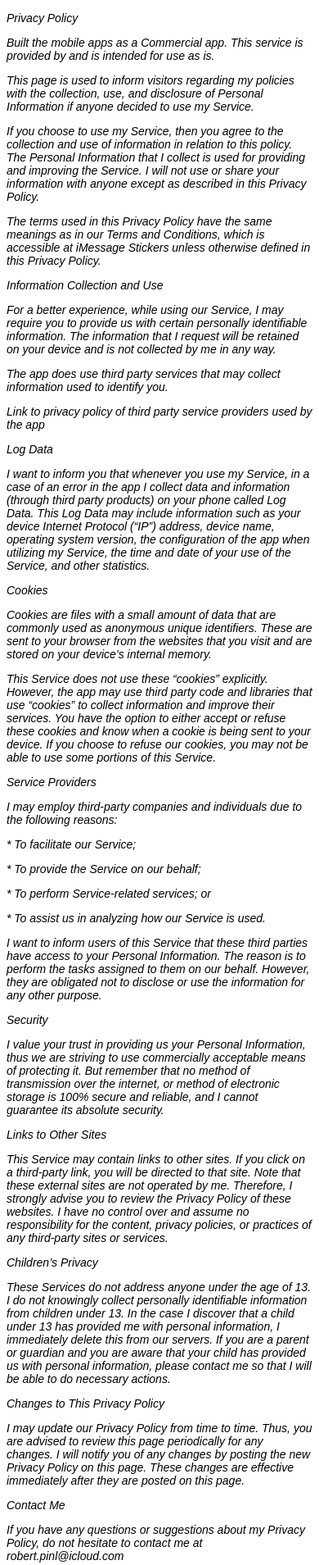
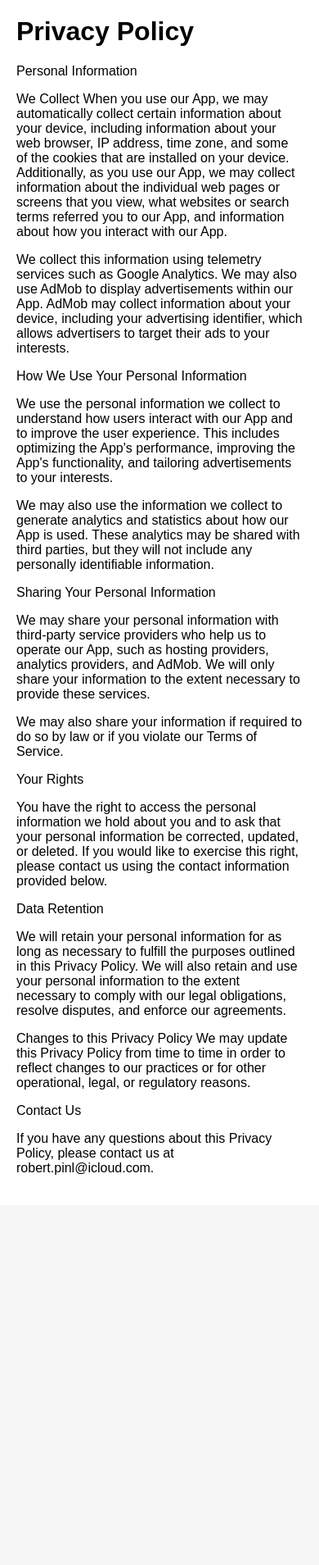
Before and after one commit to robertpinl/robertpinl.github.io, a plain HTML site: page privacy-policy.html in a window 390 px wide. Shown: the whole page at 82% size. After the commit the page ends 1470 px from the top, so only its background shows below. Drawn offline with Linux system fonts and the light colour scheme.

Commit message:
Update index and privacy policy

```diff
--- a/privacy-policy.html
+++ b/privacy-policy.html
@@ -1,53 +1,58 @@
-<!-- HTML Codes by Quackit.com -->
 <!DOCTYPE html>
-<title>Text Example</title>
+<html>
+  <head>
+    <meta charset="UTF-8">
+    <meta name="viewport" content="width=device-width, initial-scale=1.0">
+    <title>Swift Developer - Contact Information</title>
     <style>
-div.container {
-background-color: #ffffff;
+      body {
+        font-family: Arial, sans-serif;
+        margin: 0;
+        padding: 0;
+        background-color: #F6F6F6;
       }
-div.container p {
-font-family: Arial;
-font-size: 14px;
-font-style: italic;
-font-weight: normal;
+      .container {
+        max-width: 800px;
+        margin: 0 auto;
+        padding: 20px;
+        background-color: #FFFFFF;
+        box-shadow: 0 2px 4px rgba(0, 0, 0, 0.1);
+      }
+      h1, h2 {
+        margin-top: 0;
+      }
+      ul {
+        list-style: none;
+        padding-left: 0;
+      }
+      li {
+        margin-bottom: 10px;
+      }
+      a {
+        color: #0055FF;
         text-decoration: none;
-text-transform: none;
-color: #000000;
-background-color: #ffffff;
       }
     </style>
-
+  </head>
+  <body>
     <div class="container">
-<p>Privacy Policy</p>
-<p>Built the mobile apps as a Commercial app. This service is provided by and is intended for use as is.</p>
-<p>This page is used to inform visitors regarding my policies with the collection, use, and disclosure of Personal Information if anyone decided to use my Service.</p>
-<p>If you choose to use my Service, then you agree to the collection and use of information in relation to this policy. The Personal Information that I collect is used for providing and improving the Service. I will not use or share your information with anyone except as described in this Privacy Policy.</p>
-<p>The terms used in this Privacy Policy have the same meanings as in our Terms and Conditions, which is accessible at iMessage Stickers unless otherwise defined in this Privacy Policy.</p>
-<p>Information Collection and Use</p>
-<p>For a better experience, while using our Service, I may require you to provide us with certain personally identifiable information. The information that I request will be retained on your device and is not collected by me in any way.</p>
-<p>The app does use third party services that may collect information used to identify you.</p>
-<p>Link to privacy policy of third party service providers used by the app</p>
-<p>Log Data</p>
-<p>I want to inform you that whenever you use my Service, in a case of an error in the app I collect data and information (through third party products) on your phone called Log Data. This Log Data may include information such as your device Internet Protocol (“IP”) address, device name, operating system version, the configuration of the app when utilizing my Service, the time and date of your use of the Service, and other statistics.</p>
-<p>Cookies</p>
-<p>Cookies are files with a small amount of data that are commonly used as anonymous unique identifiers. These are sent to your browser from the websites that you visit and are stored on your device’s internal memory.</p>
-<p>This Service does not use these “cookies” explicitly. However, the app may use third party code and libraries that use “cookies” to collect information and improve their services. You have the option to either accept or refuse these cookies and know when a cookie is being sent to your device. If you choose to refuse our cookies, you may not be able to use some portions of this Service.</p>
-<p>Service Providers</p>
-<p>I may employ third-party companies and individuals due to the following reasons:</p>
-<p>* To facilitate our Service;</p>
-<p>* To provide the Service on our behalf;</p>
-<p>* To perform Service-related services; or</p>
-<p>* To assist us in analyzing how our Service is used.</p>
-<p>I want to inform users of this Service that these third parties have access to your Personal Information. The reason is to perform the tasks assigned to them on our behalf. However, they are obligated not to disclose or use the information for any other purpose.</p>
-<p>Security</p>
-<p>I value your trust in providing us your Personal Information, thus we are striving to use commercially acceptable means of protecting it. But remember that no method of transmission over the internet, or method of electronic storage is 100% secure and reliable, and I cannot guarantee its absolute security.</p>
-<p>Links to Other Sites</p>
-<p>This Service may contain links to other sites. If you click on a third-party link, you will be directed to that site. Note that these external sites are not operated by me. Therefore, I strongly advise you to review the Privacy Policy of these websites. I have no control over and assume no responsibility for the content, privacy policies, or practices of any third-party sites or services.</p>
-<p>Children’s Privacy</p>
-<p>These Services do not address anyone under the age of 13. I do not knowingly collect personally identifiable information from children under 13. In the case I discover that a child under 13 has provided me with personal information, I immediately delete this from our servers. If you are a parent or guardian and you are aware that your child has provided us with personal information, please contact me so that I will be able to do necessary actions.</p>
-<p>Changes to This Privacy Policy</p>
-<p>I may update our Privacy Policy from time to time. Thus, you are advised to review this page periodically for any changes. I will notify you of any changes by posting the new Privacy Policy on this page. These changes are effective immediately after they are posted on this page.</p>
-<p>Contact Me</p>
-<p>If you have any questions or suggestions about my Privacy Policy, do not hesitate to contact me at robert.pinl@icloud.com</p>
-<p></p>
+      <h1>Privacy Policy</h1>
+        <p>Personal Information</p>
+        <p>We Collect When you use our App, we may automatically collect certain information about your device, including information about your web browser, IP address, time zone, and some of the cookies that are installed on your device. Additionally, as you use our App, we may collect information about the individual web pages or screens that you view, what websites or search terms referred you to our App, and information about how you interact with our App.</p>
+        <p>We collect this information using telemetry services such as Google Analytics. We may also use AdMob to display advertisements within our App. AdMob may collect information about your device, including your advertising identifier, which allows advertisers to target their ads to your interests.</p>
+        <p>How We Use Your Personal Information</p>
+        <p>We use the personal information we collect to understand how users interact with our App and to improve the user experience. This includes optimizing the App's performance, improving the App's functionality, and tailoring advertisements to your interests.</p>
+        <p>We may also use the information we collect to generate analytics and statistics about how our App is used. These analytics may be shared with third parties, but they will not include any personally identifiable information.</p>
+        <p>Sharing Your Personal Information</p>
+        <p>We may share your personal information with third-party service providers who help us to operate our App, such as hosting providers, analytics providers, and AdMob. We will only share your information to the extent necessary to provide these services.</p>
+        <p>We may also share your information if required to do so by law or if you violate our Terms of Service.</p>
+        <p>Your Rights</p>
+        <p>You have the right to access the personal information we hold about you and to ask that your personal information be corrected, updated, or deleted. If you would like to exercise this right, please contact us using the contact information provided below.</p>
+        <p>Data Retention</p>
+        <p>We will retain your personal information for as long as necessary to fulfill the purposes outlined in this Privacy Policy. We will also retain and use your personal information to the extent necessary to comply with our legal obligations, resolve disputes, and enforce our agreements.</p>
+        <p>Changes to this Privacy Policy We may update this Privacy Policy from time to time in order to reflect changes to our practices or for other operational, legal, or regulatory reasons.</p>
+        <p>Contact Us</p>
+        <p>If you have any questions about this Privacy Policy, please contact us at robert.pinl@icloud.com.</p>
     </div>
+  </body>
+</html>
--- a/style.css
+++ /dev/null
@@ -1,96 +0,0 @@
-* {
-    box-sizing: box-border;
-    margin: 0;
-    padding: 0;
-    font-family: 'Trebuchet MS', 'Lucida Sans Unicode', 'Lucida Grande', 'Lucida Sans', Arial, sans-serif;
-}
-
-nav {
-    height: 80px;
-    background: #3498db;
-    display: flex;
-    justify-content: space-between;
-    align-items: center;
-    padding: 0rem calc((100vw - 1300px) / 2);
-}
-
-.logo {
-    color: #000;
-    font-size: 1.5rem;
-    font-weight: bold;
-    font-style: italic;
-    padding: 0 2rem;
-}
-
-nav a {
-   text-decoration: none;
-   color: #000;
-   padding: 0 1.5rem;
-}
-
-nav a:hover {
-    color: #fff;
-}
-
-.hero {
-    background: #3498db;
-}
-
-.hero-container {
-    display: grid;
-    grid-template-columns: 1fr 1fr;
-    height: 95vh;
-    padding: 3rem calc((100vw - 1300px) / 2);
-}
-
-.column-left {
-    display: flex;
-    flex-direction: column;
-    justify-content: center;
-    align-items: flex-start;
-    color: #000;
-    padding: 0rem 2rem;
-}
-
-.column-left h1 {
-    margin-bottom: 1rem;
-    font-size: 3rem;
-}
-
-.column-left p {
-    margin-bottom: 2rem;
-    font-size: 1.5rem;
-    line-height: 1.5;
-}
-
-button {
-    padding:  1rem 3rem;
-    font-size: 1rem;
-    border: none;
-    color: #3498db;
-    background: #000;
-    cursor: pointer;
-    border-radius: 50px;
-}
-
-button:hover {
-background: #fff;
-color: #000;
-}
-
-.column-right {
-    display: flex;
-    justify-content: center;
-    padding: 0rem 2rem;
-}
-
-.hero-image {
-    width: 100%;
-    height: 100%;
-}
-
-@media screen and (max-width: 768px) {
-    .hero-container {
-        grid-template-columns: 1fr;
-    }
-}
```
Also changed, not shown: index.html (+39 -22 lines). Lines whose indentation alone changed are shown as unchanged.
